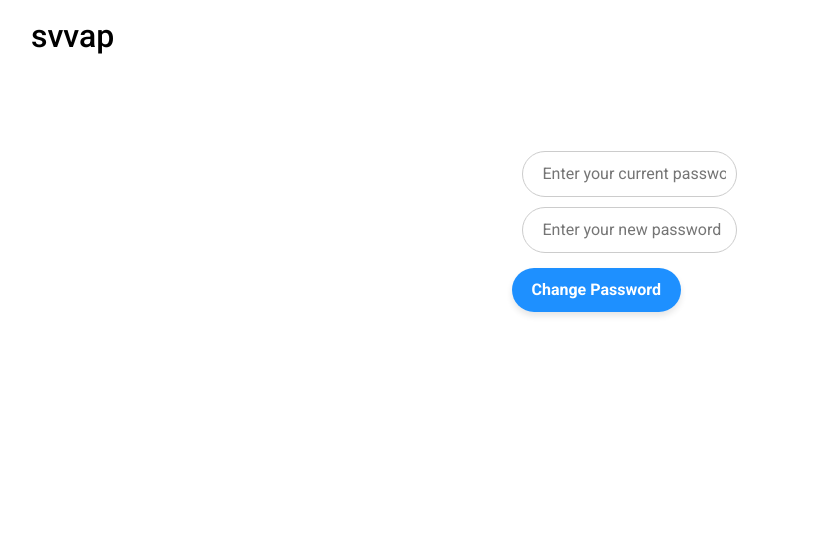
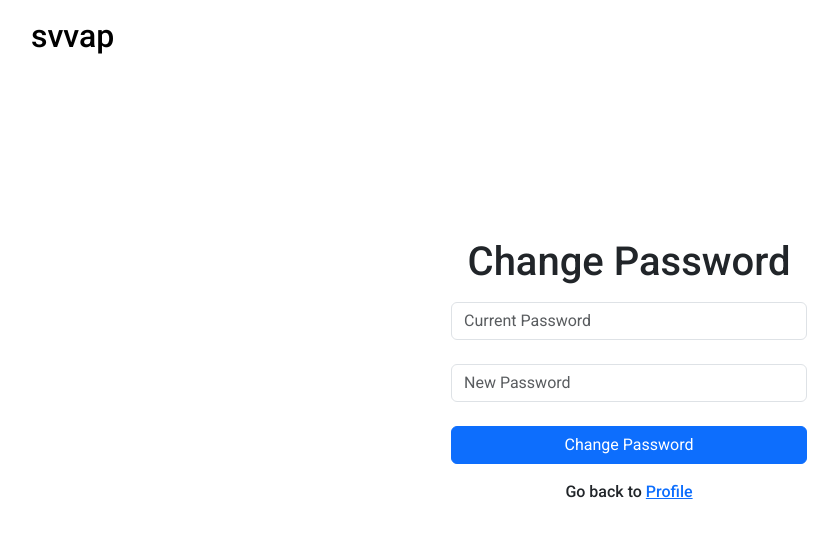
Before and after one commit to heliochromic/books-swap-rest-app, a React (Create React App) app in the folder frontend/: page /password-change in a window 1280 px wide. Shown: the top 538 px of the page, without its empty margins (11-849 px from the left). Built offline with nearby package versions, Linux system fonts and the light colour scheme.

Commit message:
catalog endpoint fixed

```diff
--- a/frontend/src/App.js
+++ b/frontend/src/App.js
@@ -1,6 +1,5 @@
 import './App.css';
 import Header from './Header/Header'
-import Offcanvas from "./Offcanvas/Offcanvas";
 
 function App() {
   return (
--- a/frontend/src/Catalog/BookItem/BookItem.jsx
+++ b/frontend/src/Catalog/BookItem/BookItem.jsx
@@ -19,7 +19,7 @@ const BookItem = ({bookItem}) => {
                     <div className="card-body">
                         <h5 className="card-title">{bookItem.title}</h5>
                         <h6 className="card-subtitle">{bookItem.author}</h6>
-                        <p className="card-text mt-2">Genre: {bookItem.genre}</p>
+                        <p className="card-text mt-2">{bookItem.genre}</p>
                         <blockquote className="mb-0">
                             - {truncatedDescription}
                         </blockquote>
--- a/frontend/src/Header/Header.jsx
+++ b/frontend/src/Header/Header.jsx
@@ -69,7 +69,7 @@ const Header = () => {
                     </div>
                 </div>
             </nav>
-            {/*{isAuthenticated && <Offcanvas/>}*/}
+            {isAuthenticated && <Offcanvas/>}
             <Main isAuthenticated={isAuthenticated} setIsAuthenticated={setIsAuthenticated}/>
         </Router>
     );
--- a/frontend/src/Profile/PasswordChange/PasswordChangePage.jsx
+++ b/frontend/src/Profile/PasswordChange/PasswordChangePage.jsx
@@ -1,13 +1,13 @@
 import React, { useState } from 'react';
 import axios from 'axios';
-import {useNavigate} from "react-router-dom";
-import {getConfig} from "../../utils";
+import { Link, useNavigate } from 'react-router-dom';
+import { getConfig } from '../../utils';
 
 const PasswordChange = () => {
     const [currentPassword, setCurrentPassword] = useState('');
     const [newPassword, setNewPassword] = useState('');
     const [message, setMessage] = useState('');
-    const navigate = useNavigate()
+    const navigate = useNavigate();
 
     const handleSubmit = async (e) => {
         e.preventDefault();
@@ -17,7 +17,7 @@ const PasswordChange = () => {
                 new_password: newPassword,
             }, getConfig());
             setMessage(response.data.detail);
-            navigate('/profile')
+            navigate('/profile');
         } catch (error) {
             if (error.response) {
                 setMessage(error.response.data.current_password ? error.response.data.current_password[0] : 'Error changing password');
@@ -28,35 +28,39 @@ const PasswordChange = () => {
     };
 
     return (
-        <div className="change-container">
-            <form onSubmit={handleSubmit}>
-                <div className="input-group">
-                    <input
+        <div className="password-change-page d-flex justify-content-center align-items-center h-75">
+            <div className="container">
+                <div className="row justify-content-center">
+                    <div className="col-md-6 col-lg-4">
+                        <h1 className="text-center mb-3">Change Password</h1>
+                        <div className="password-change-container">
+                            <form onSubmit={handleSubmit} className="text-center">
+                                <div className="mb-4">
+                                    <input required
                                            type="password"
-                        id="cur-password"
                                            value={currentPassword}
-                        onChange={(e) => setCurrentPassword(e.target.value)}
-                        required
-                        placeholder={currentPassword ? '' : 'Enter your current password'}
-                        onFocus={(e) => e.target.placeholder = ''}
-                        onBlur={(e) => e.target.placeholder = currentPassword ? '' : 'Enter your current password'}
-                    />
+                                           className="form-control"
+                                           placeholder="Current Password"
+                                           onChange={(e) => setCurrentPassword(e.target.value)} />
                                 </div>
-                <div className="input-group">
-                    <input
+                                <div className="mb-4">
+                                    <input required
                                            type="password"
-                        id="new-password"
                                            value={newPassword}
-                        onChange={(e) => setNewPassword(e.target.value)}
-                        required
-                         placeholder={newPassword ? '' : 'Enter your new password'}
-                        onFocus={(e) => e.target.placeholder = ''}
-                        onBlur={(e) => e.target.placeholder = newPassword ? '' : 'Enter your new password'}
-                    />
+                                           className="form-control"
+                                           placeholder="New Password"
+                                           onChange={(e) => setNewPassword(e.target.value)} />
                                 </div>
-                <button type="submit" className="change-button">Change Password</button>
+                                <button type="submit" className="btn btn-primary w-100">Change Password</button>
+                                {message && <p style={{color: 'red'}}>{message}</p>}
                             </form>
-            {message && <p>{message}</p>}
+                            <p className="text-center mt-3">
+                                Go back to <Link to="/profile">Profile</Link>
+                            </p>
+                        </div>
+                    </div>
+                </div>
+            </div>
         </div>
     );
 };
--- a/frontend/src/Profile/profile.css
+++ b/frontend/src/Profile/profile.css
@@ -28,7 +28,7 @@
 .catalogContainer {
     display: flex;
     flex-wrap: wrap;
-    justify-content: center;
+    justify-content: left;
     width: 100%
 }
 
```
Also changed, not shown: 2 other files (tests, documents, lock files or other folders). Lines whose indentation alone changed are shown as unchanged.
